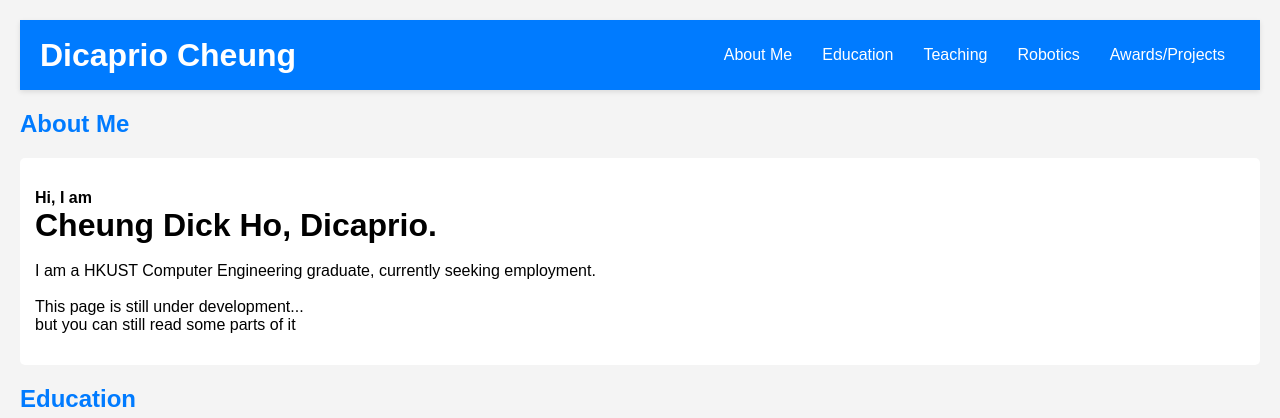
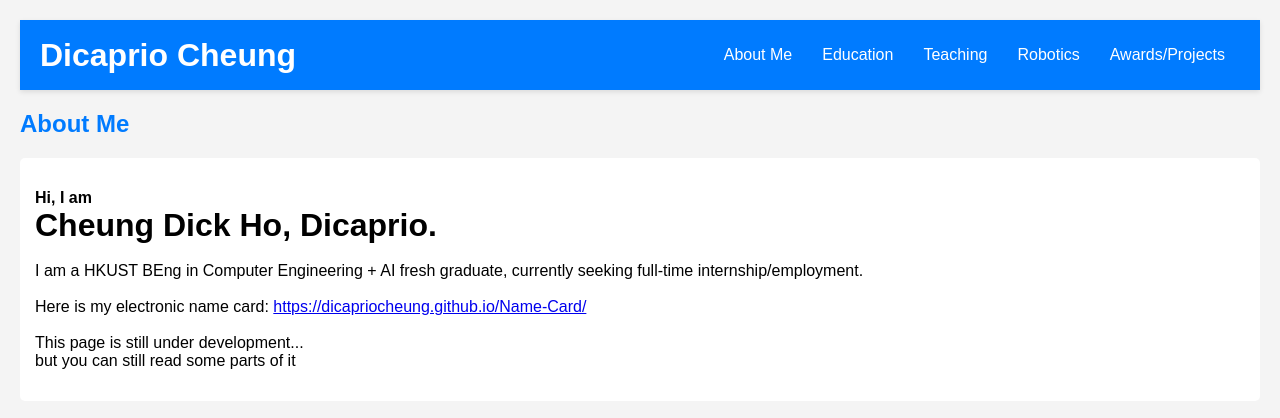
Before and after one commit to DicaprioCheung/DicaprioCheung.github.io, a plain HTML site: page index.html in a window 1280 px wide. Shown: the top 418 px of the page. Drawn offline with Linux system fonts and the light colour scheme.

Commit message:
update name card

```diff
--- a/index.html
+++ b/index.html
@@ -171,7 +171,11 @@
                 <strong style="font-size: 1em;">Hi, I am </strong><br>
                 <strong style="font-size: 2em;">Cheung Dick Ho, Dicaprio.</strong><br>
                 <br>
-                I am a HKUST Computer Engineering graduate, currently seeking employment.<br>
+                I am a HKUST BEng in Computer Engineering + AI fresh graduate, currently seeking full-time
+                internship/employment.<br>
+                <br>
+                Here is my electronic name card: <a
+                    href="https://dicapriocheung.github.io/Name-Card/">https://dicapriocheung.github.io/Name-Card/</a><br>
                 <br>
                 This page is still under development...<br>
                 but you can still read some parts of it
```
